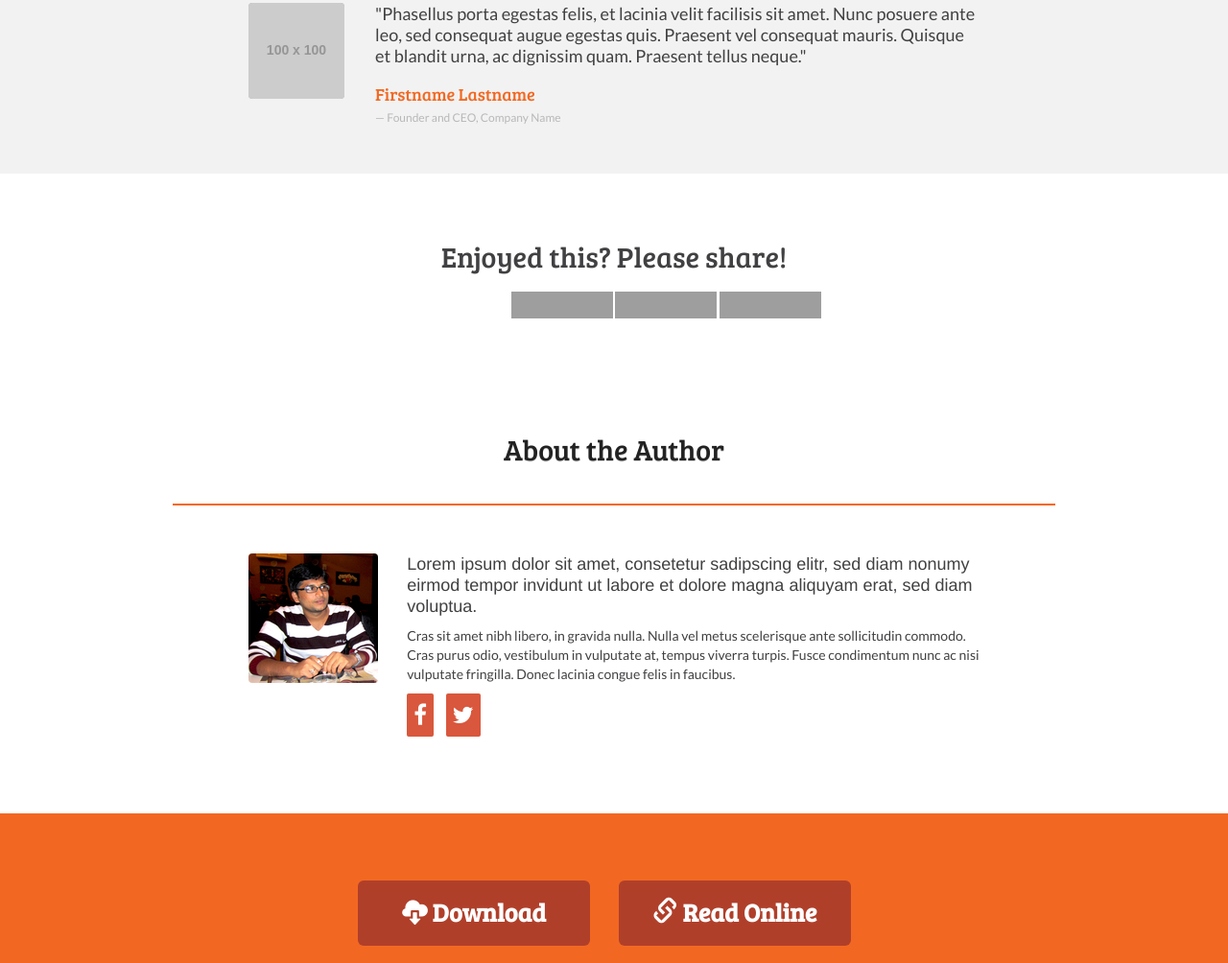
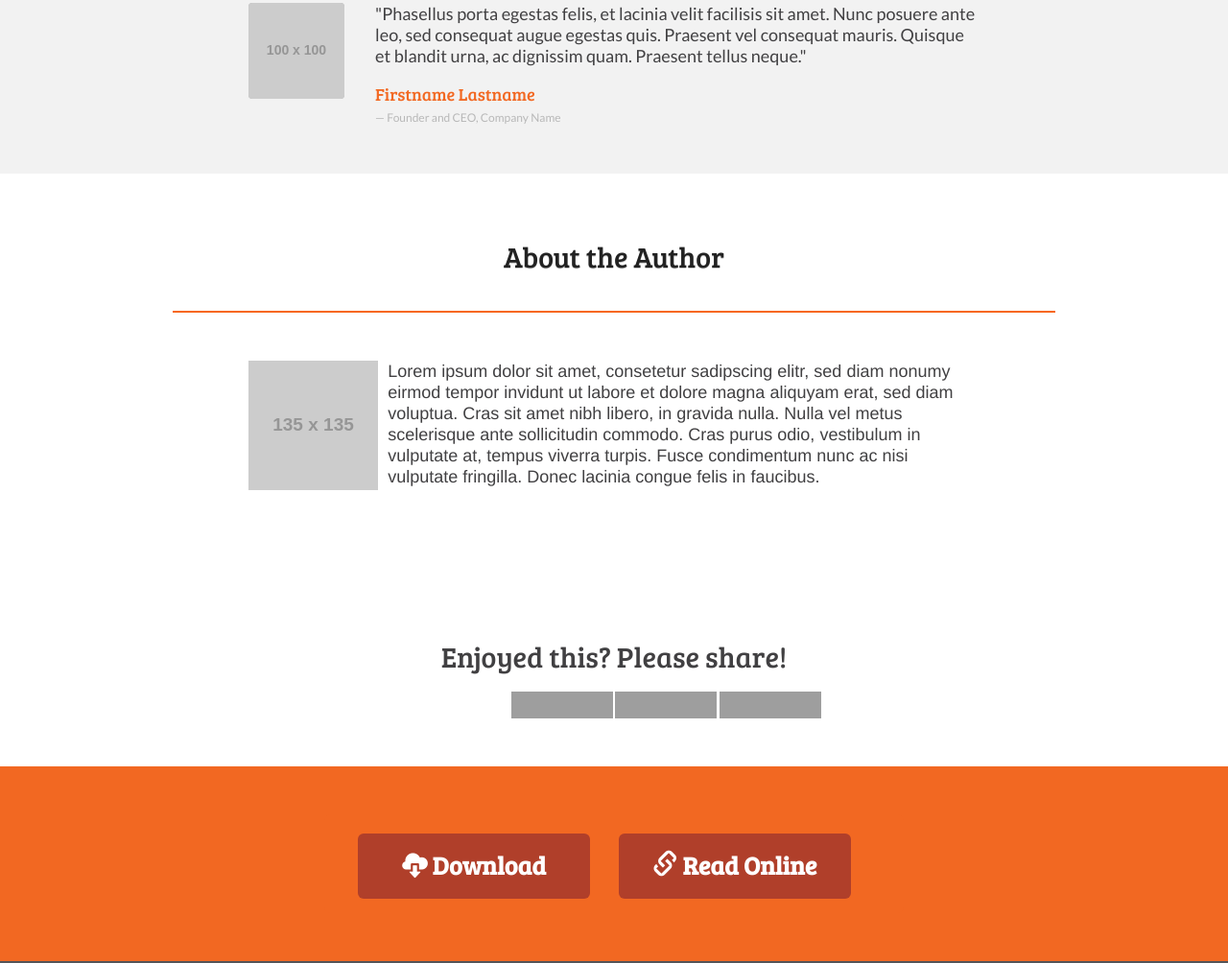
Before and after one commit to mjhea0/ebook-template, a website: page index.html in a window 1280 px wide. Shown: the part 1428-2432 px from the top of the page at 96% size. Drawn offline with nearby package versions, Linux system fonts and the light colour scheme; grey boxes are pictures that could not be loaded; placeholder pictures from the web are drawn by us.

Commit message:
updated about the author section

```diff
--- a/index.html
+++ b/index.html
@@ -226,6 +226,34 @@
   </section>
   <!--/inside-->
 
+  <section id="author" class="sec-wrap">
+    <div class="container">
+      <div class="row">
+        <div class="col-md-12">
+          <h2 class="sec-title"><span>About the Author</span></h2>
+          <hr>
+        </div>
+        <!--col-md-12-->
+        <div class="col-md-10 col-md-offset-1">
+          <div class="media">
+            <div class="pull-left">
+              <img src=http://placehold.it/135x135 alt="author photo">
+            </div>
+            <div class="media-body">
+              <p class="text-lead-big">Lorem ipsum dolor sit amet, consetetur sadipscing elitr, sed diam nonumy eirmod tempor invidunt ut labore et dolore magna aliquyam erat, sed diam voluptua. Cras sit amet nibh libero, in gravida nulla. Nulla vel metus scelerisque ante sollicitudin commodo. Cras purus odio, vestibulum in vulputate at, tempus viverra turpis. Fusce condimentum nunc ac nisi vulputate fringilla. Donec lacinia congue felis in faucibus.</p>
+            </div>
+            <!--/media-body-->
+          </div>
+          <!--/media-->
+        </div>
+        <!--col-md-10-->
+      </div>
+      <!--/row-->
+    </div>
+    <!--/container-->
+  </section>
+  <!--/inside-->
+
   <section id="social-sharing" class="sec-wrap">
     <div class="container">
       <div class="row text-center">
@@ -246,40 +274,6 @@
       </div>
     </div>
   </section>
-
-  <section id="author" class="sec-wrap">
-    <div class="container">
-      <div class="row">
-        <div class="col-md-12">
-          <h2 class="sec-title"><span>About the Author</span></h2>
-          <hr>
-        </div>
-        <!--col-md-12-->
-        <div class="col-md-10 col-md-offset-1">
-          <div class="media">
-            <a class="pull-left" href="#">
-              <img class="media-object" src="assets/img/author-photo.png" alt="author photo" />
-            </a>
-            <div class="media-body">
-              <p class="text-lead-big">Lorem ipsum dolor sit amet, consetetur sadipscing elitr, sed diam nonumy eirmod tempor invidunt ut labore et dolore magna aliquyam erat, sed diam voluptua.</p>
-              <p>Cras sit amet nibh libero, in gravida nulla. Nulla vel metus scelerisque ante sollicitudin commodo. Cras purus odio, vestibulum in vulputate at, tempus viverra turpis. Fusce condimentum nunc ac nisi vulputate fringilla. Donec lacinia congue felis in faucibus.</p>
-              <div class="social-icons text-left">
-                <a href="#"><i class="fa fa-facebook"></i></a>
-                <a href="#"><i class="fa fa-twitter"></i></a>
-              </div>
-              <!--/social-icons-->
-            </div>
-            <!--/media-body-->
-          </div>
-          <!--/media-->
-        </div>
-        <!--col-md-10-->
-      </div>
-      <!--/row-->
-    </div>
-    <!--/container-->
-  </section>
-  <!--/inside-->
 
   <section id="marketing-footer" class="sec-wrap">
     <div class="container">
```
Also changed, not shown: 1 other file.
